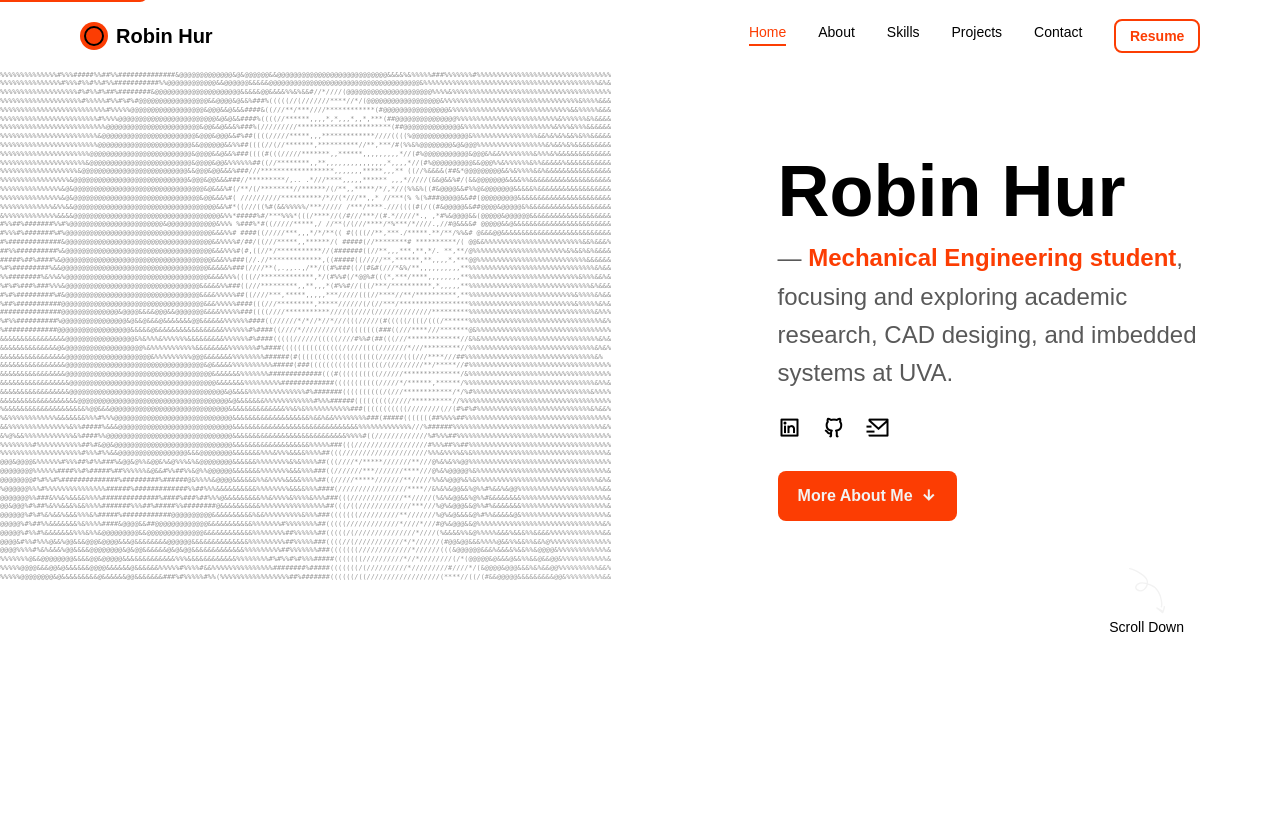
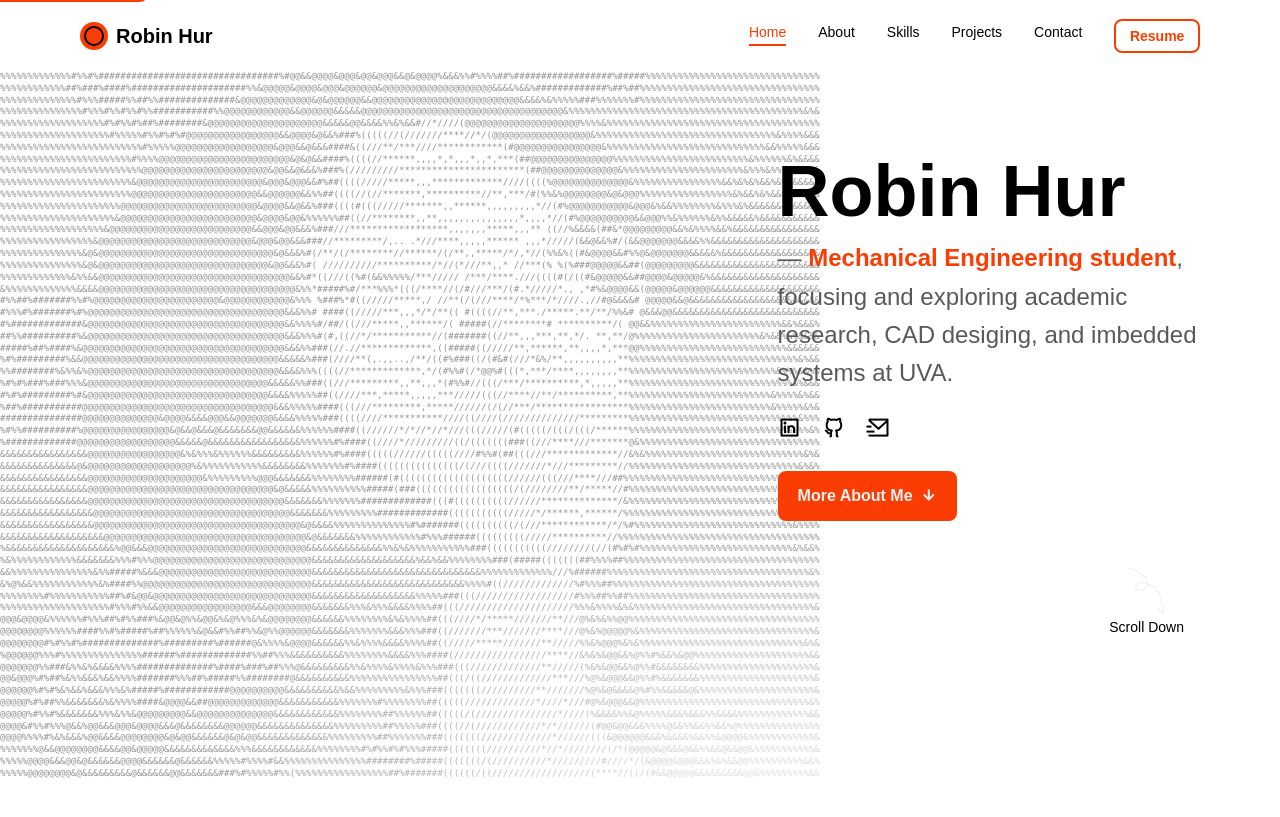
Before and after one commit to RobinKHur/RobinKHur.github.io, a Jekyll site: the page built from index.html, in a window 1280 px wide and 900 px high. Shown: the top 817 px of the window. Built offline with Jekyll 4.4.1, drawn with Linux system fonts in a browser that asks for light colours; some web fonts are replaced.

Commit message:
Add files via upload

```diff
--- a/css/styles.css
+++ b/css/styles.css
@@ -306,8 +306,8 @@ button { font-family: inherit; cursor: pointer; border: none; background: none;
 
 .home__ascii-art__pre {
   font-family: ui-monospace, "SF Mono", Menlo, Consolas, "Courier New", monospace;
-  /* Reduced another 25% (0.75×) from the previous clamp(6.05px, 0.71vw, 13.19px) → exact math gives 4.5375 / 0.5325 / 9.8925, written as clamp(4.54px, 0.53vw, 9.89px) below. History of clamps: 22/2.6/48 → 11/1.3/24 → 5.5/0.65/12 → 2.75/0.325/6 → 3.4375/0.40625/7.5 → 5.15625/0.609/11.25 → 6.45/0.76/14.06 → 8.06/0.95/17.58 → 6.05/0.71/13.19 → now 4.54/0.53/9.89. Floor 4.54px keeps the figure visible on narrow viewports; 0.53vw scales smoothly; 9.89px ceiling on wide breakpoints. At the ceiling the figure is ≈810px tall (63 lines × 1.3 × 9.89) — comfortably inside `.home { min-height: clamp(875px, 75vh, 1625px) }`. line-height:1.3 prevents glyph descenders clipping the row above. No max-width on the <pre> — `.home__ascii-art` is the positioning context (inset:0 spans the full section width). */
-  font-size: clamp(4.54px, 0.53vw, 9.89px);
+  /* Sized to ≈55–60% of viewport width per the user's "55–60% of the page at full screen" target. The 134-char monospace pre at 0.6em char-width gives figure width ≈ 0.575 × viewport (≈ 822px @ 1440 viewport, ≈ 1096px @ 1920 viewport ≈ 57%). Settled on `clamp(4px, 0.71vw, 16px)`: floor 4px prevents sub-legibility on very narrow screens, 0.71vw scales linearly so the ratio stays in the 50–60% band across desktop viewports, ceiling 16px caps how tall the figure grows on ultra-wide. History of clamps: 22/2.6/48 → 11/1.3/24 → 5.5/0.65/12 → 2.75/0.325/6 → 3.4375/0.40625/7.5 → 5.15625/0.609/11.25 → 6.45/0.76/14.06 → 8.06/0.95/17.58 → 6.05/0.71/13.19 → 4.54/0.53/9.89 → now 4/0.71/16. line-height:1.3 prevents glyph descenders clipping the row above. No max-width on the <pre> — `.home__ascii-art` is the positioning context (inset:0 spans the full section width). */
+  font-size: clamp(4px, 0.71vw, 16px);
   line-height: 1.3;
   color: var(--text-color);
   white-space: pre;
```
